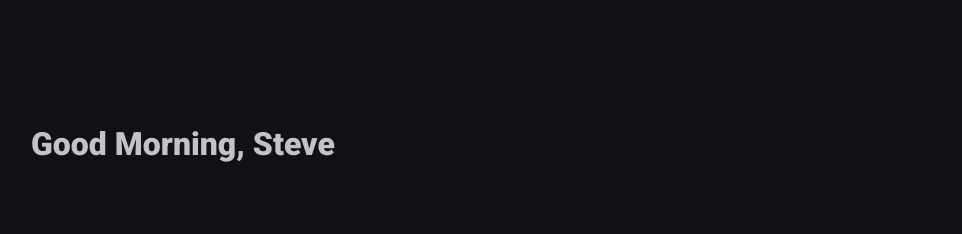
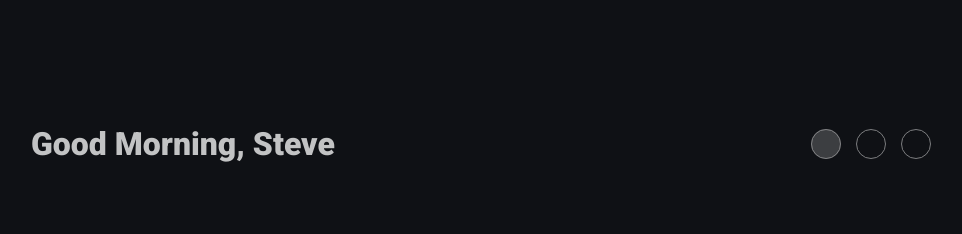
Before and after one commit to boothscript/dashRoo, a React (Create React App) app: page / in a window 1280 px wide. Shown: the top 234 px of the page, without its empty margins (159-1121 px from the left). Built offline with nearby package versions, Linux system fonts and the light colour scheme.

Commit message:
added progress circles

```diff
--- /dev/null
+++ b/src/Scenes/MorningRoutine/Components/MrHeader/Components/MrProgress.js
@@ -0,0 +1,47 @@
+import React, { useContext } from "react";
+import styled from "styled-components";
+
+import { MrContext } from "../../../Context/MorningRoutine";
+
+const Wrapper = styled.div`
+  display: flex;
+  width: 120px;
+  justify-content: space-between;
+  align-self: center;
+  opacity: 0.5;
+`;
+const ProgressCircle = styled.div`
+  height: 30px;
+  width: 30px;
+  background-image: ${props =>
+    props.status === "active"
+      ? 'url("/img/progress-circle-fill.svg")'
+      : 'url("/img/progress-circle-line.svg")'};
+  background-size: contain;
+  background-position: center;
+`;
+function getProgressStatus(circleNumber, state) {
+  const stateNumbers = {
+    rate: 1,
+    gratitude: 2,
+    goal: 3
+  };
+  if (circleNumber === stateNumbers[state]) {
+    return "active";
+  } else {
+    return null;
+  }
+}
+
+function MrProgress() {
+  const { mrState } = useContext(MrContext);
+  return (
+    <Wrapper>
+      <ProgressCircle status={getProgressStatus(1, mrState)}></ProgressCircle>
+      <ProgressCircle status={getProgressStatus(2, mrState)}></ProgressCircle>
+      <ProgressCircle status={getProgressStatus(3, mrState)}></ProgressCircle>
+    </Wrapper>
+  );
+}
+
+export default MrProgress;
--- a/src/Scenes/MorningRoutine/Components/MrHeader/MrHeader.js
+++ b/src/Scenes/MorningRoutine/Components/MrHeader/MrHeader.js
@@ -2,16 +2,20 @@ import React from "react";
 import styled from "styled-components";
 
 import MrWelcome from "./Components/MrWelcome";
+import MrProgress from "./Components/MrProgress";
 
 const Div = styled.div`
   grid-column: 2/-2;
   align-self: end;
+  display: flex;
+  justify-content: space-between;
 `;
 
 function MrHeader() {
   return (
     <Div>
       <MrWelcome>Good Morning, Steve</MrWelcome>
+      <MrProgress />
     </Div>
   );
 }
```
Also changed, not shown: public/img/progress-circle-fill.svg (added), public/img/progress-circle-line.svg (added).
